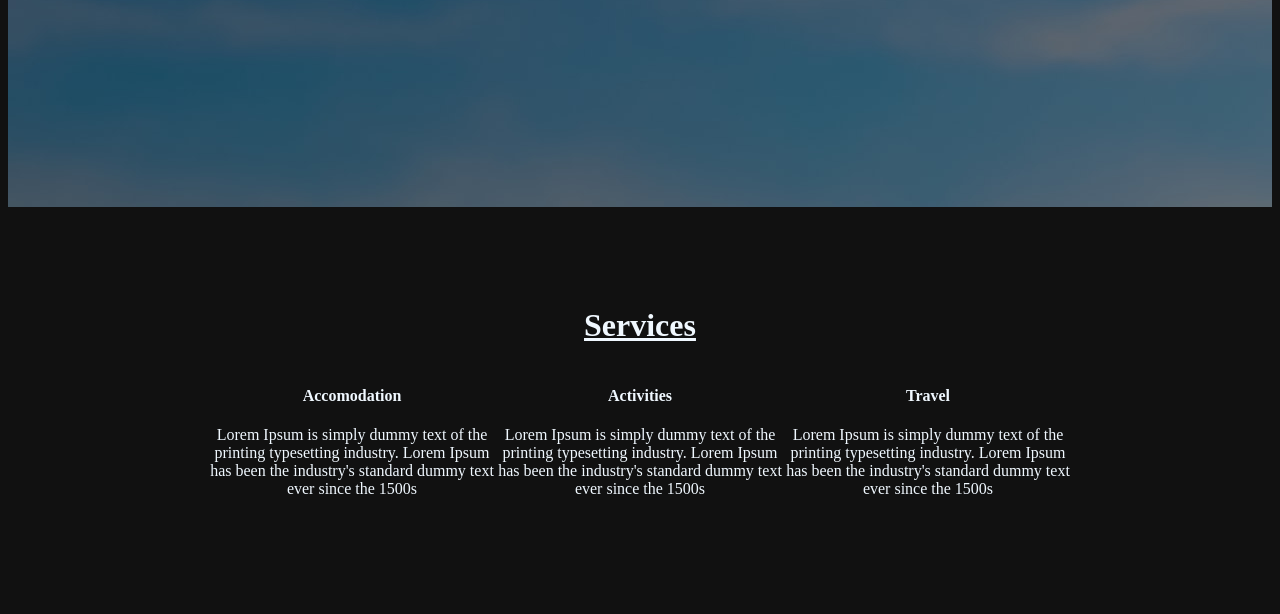
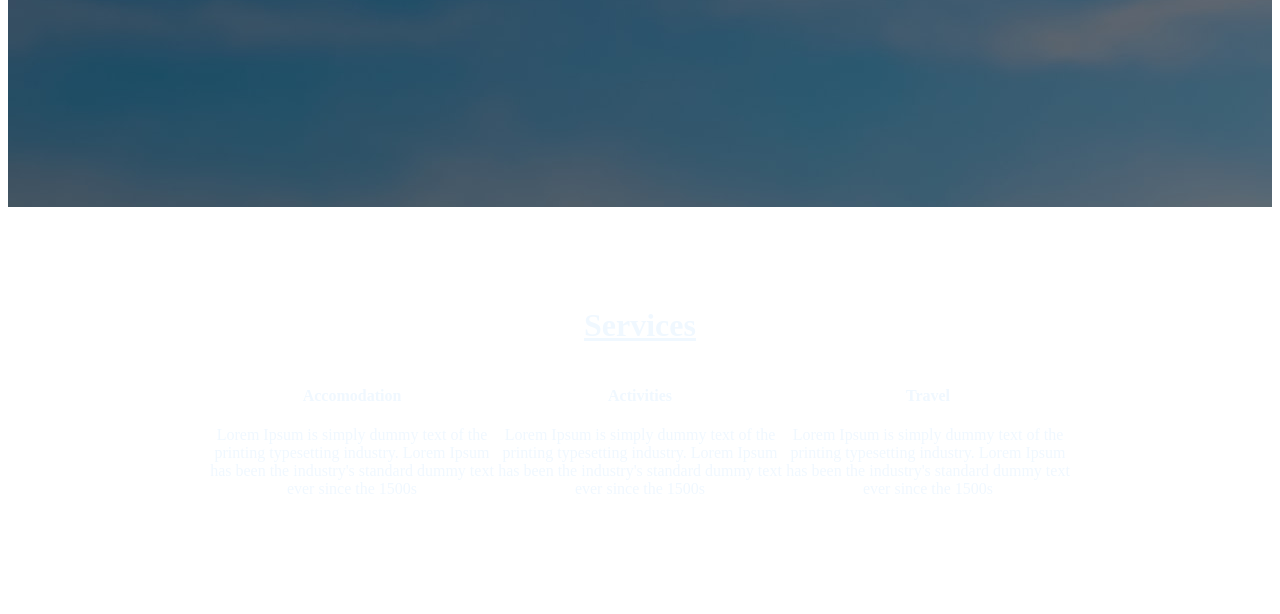
Before and after one commit to DevSheila/wk1Wed_ResortWebsite, a plain HTML site: page index.html in a window 1280 px wide. Shown: the part 351-965 px from the top of the page. Drawn offline with Linux system fonts and the light colour scheme.

Commit message:
light mode?

```diff
--- a/css/style.css
+++ b/css/style.css
@@ -1,5 +1,5 @@
 body{
-  background-color: #111;
+  /* background-color: #111; */
 }
 
 
```
